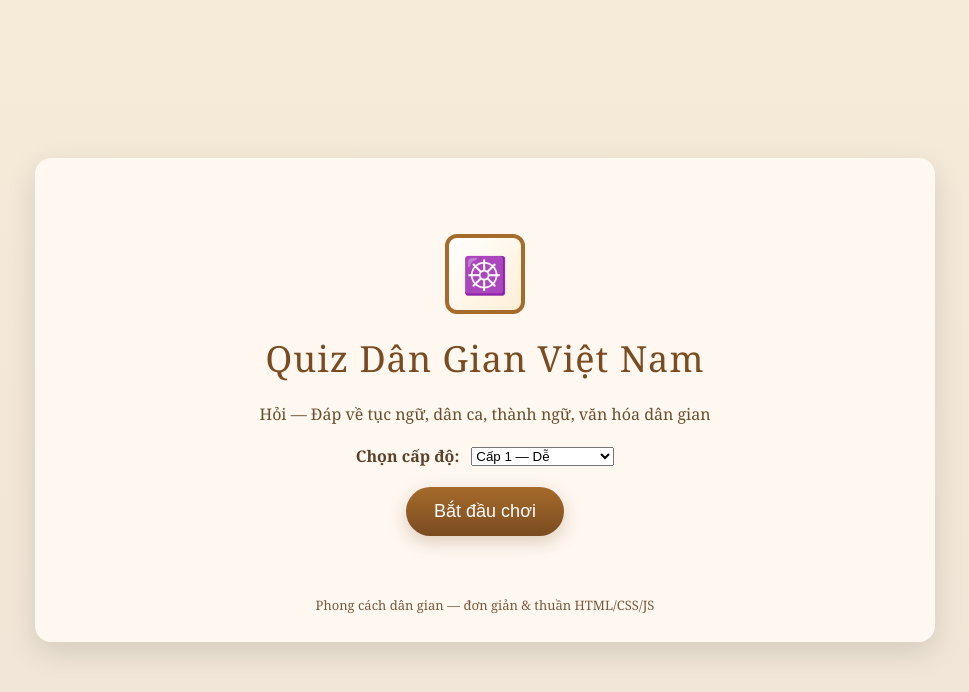
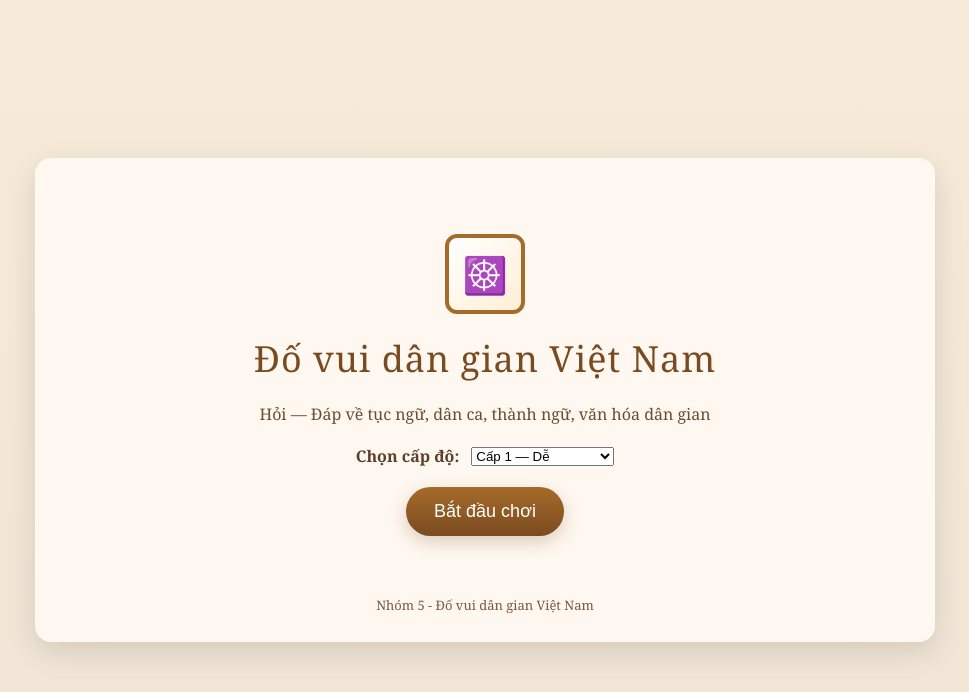
Before and after one commit to thuy-pham-2k5/folk-quizzes, a plain HTML site: page game.html in a window 1280 px wide. Shown: the whole page, without its empty margins (155-1124 px from the left). Drawn offline with Linux system fonts and the light colour scheme.

Commit message:
first commit

```diff
--- a/game.html
+++ b/game.html
@@ -3,7 +3,7 @@
 <head>
   <meta charset="utf-8" />
   <meta name="viewport" content="width=device-width,initial-scale=1" />
-  <title>Quiz Dân Gian Việt Nam</title>
+  <title>Đố vui dân gian Việt Nam</title>
   <link href="https://fonts.googleapis.com/css2?family=Noto+Serif:wght@400;700&display=swap" rel="stylesheet">
   <style>
     :root{
@@ -61,7 +61,7 @@
   <!-- START -->
   <div id="startScreen" class="start-screen">
     <div style="width:80px;height:80px;border-radius:12px;background:linear-gradient(135deg,#fff,#FFEFD6);display:flex;align-items:center;justify-content:center;border:4px solid var(--accent);font-size:36px">☸️</div>
-    <div class="title">Quiz Dân Gian Việt Nam</div>
+    <div class="title">Đố vui dân gian Việt Nam</div>
     <div class="subtitle">Hỏi — Đáp về tục ngữ, dân ca, thành ngữ, văn hóa dân gian</div>
     <div style="display:flex;gap:12px;align-items:center">
       <label style="font-weight:700;color:#5b402a">Chọn cấp độ:</label>
@@ -78,7 +78,7 @@
   <div id="questionScreen" class="question-screen">
     <div class="bg-pattern"></div>
     <div class="meta">
-      <div class="left"><span id="levelLabel">Quiz Dân Gian – Cấp độ 1</span></div>
+      <div class="left"><span id="levelLabel">Đố vui dân gian – Cấp độ 1</span></div>
       <div class="timer" id="timer">15s</div>
     </div>
 
@@ -112,7 +112,7 @@
     </div>
   </div>
 
-  <footer>Phong cách dân gian — đơn giản & thuần HTML/CSS/JS</footer>
+  <footer>Nhóm 5 - Đố vui dân gian Việt Nam</footer>
 </div>
 
 <script>
```
